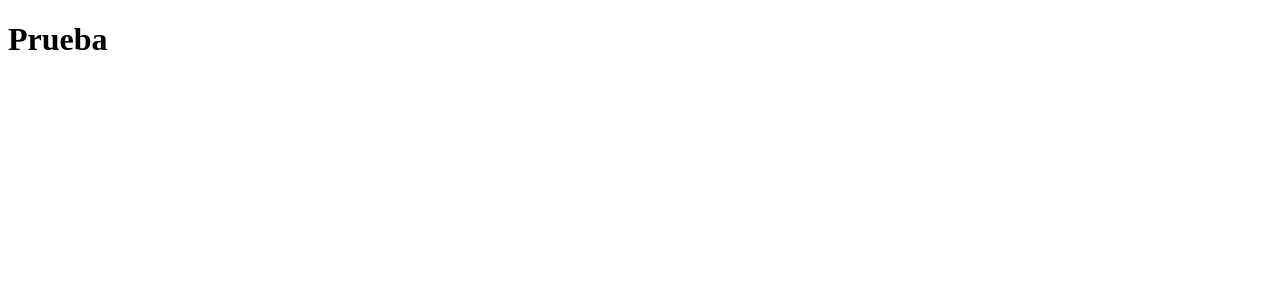
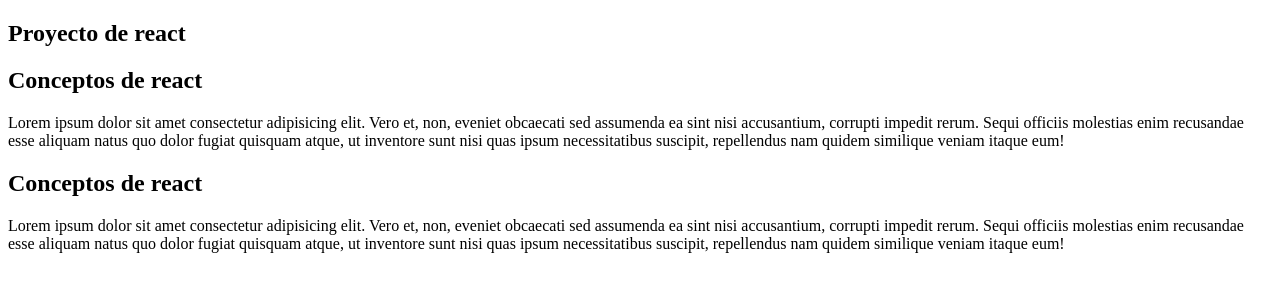
Before and after one commit to pablotoledo87/ContadorReact, a React (Vite) app: page / in a window 1280 px wide. Shown: the top 300 px of the page. Built offline with nearby package versions, Linux system fonts and the light colour scheme.

Commit message:
agregamos nuestro primer componente informacion

```diff
--- a/src/App.jsx
+++ b/src/App.jsx
@@ -1,10 +1,15 @@
-
+import Informacion from "./components/Informacion";
 
 function App() {
 
   return (
-    <h1>Prueba</h1>
+    <section>
+      <h1>Proyecto de react</h1>
+      <Informacion></Informacion>
+      <Informacion></Informacion>
+    </section>
+
   )
 }
 
-export default App
+export default App;
--- /dev/null
+++ b/src/components/Informacion.jsx
@@ -0,0 +1,18 @@
+const Informacion = () => {
+  return (
+    <section>
+      {/* aqui va todo el maquetado del componente */}
+      <h2>Conceptos de react</h2>
+      <p>
+        Lorem ipsum dolor sit amet consectetur adipisicing elit. Vero et, non,
+        eveniet obcaecati sed assumenda ea sint nisi accusantium, corrupti
+        impedit rerum. Sequi officiis molestias enim recusandae esse aliquam
+        natus quo dolor fugiat quisquam atque, ut inventore sunt nisi quas ipsum
+        necessitatibus suscipit, repellendus nam quidem similique veniam itaque
+        eum!
+      </p>
+    </section>
+  );
+};
+
+export default Informacion;
```
